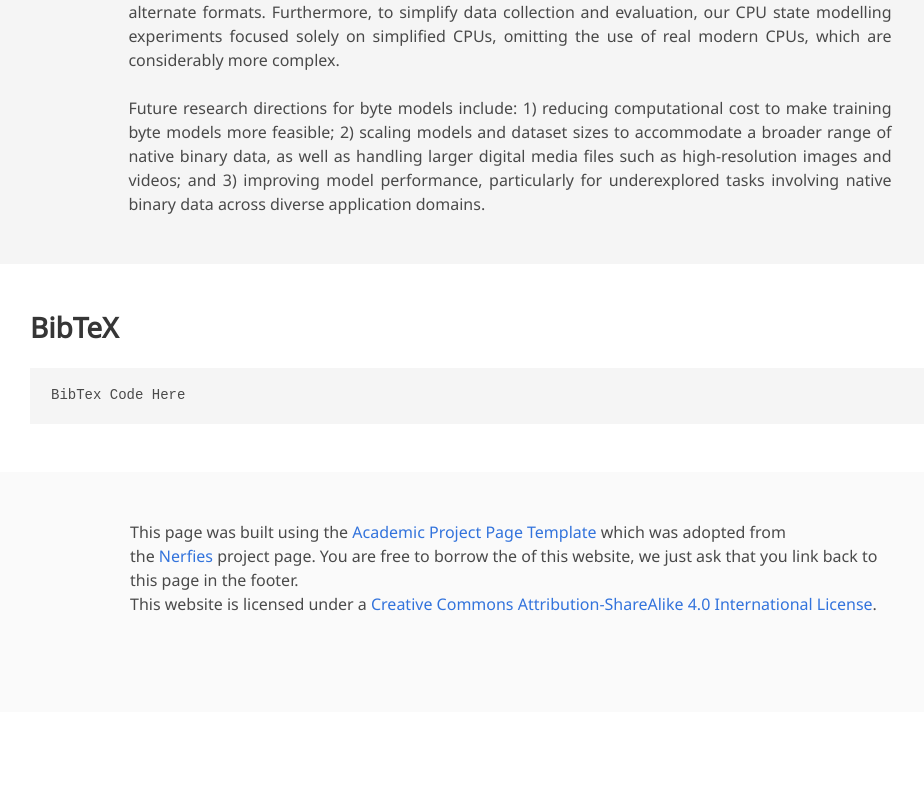
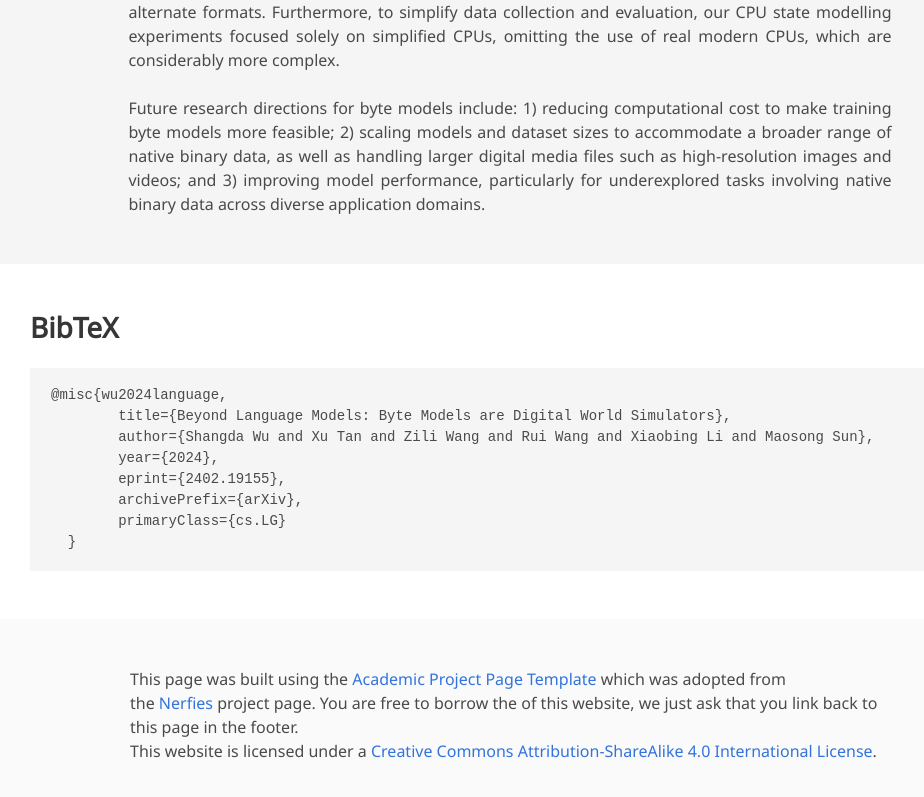
Before and after one commit to byte-gpt/byte-gpt.github.io, a plain HTML site: page index.html in a window 1280 px wide. Shown: the part 7594-8391 px from the top of the page, without its empty margins (130-1054 px from the left). Before the commit the page ends 8306 px from the top, so only its background shows below. Drawn offline with nearby package versions, Linux system fonts and the light colour scheme; some icons are missing; a web font is replaced by a local one.

Commit message:
Update index.html

```diff
--- a/index.html
+++ b/index.html
@@ -84,7 +84,7 @@
                     <div class="publication-links">
                          <!-- Arxiv PDF link -->
                       <span class="link-block">
-                        <a href="https://arxiv.org/pdf/2402.19155.pdf" target="_blank"
+                        <a href="https://arxiv.org/abs/2402.19155" target="_blank"
                         class="external-link button is-normal is-rounded is-dark">
                         <span class="icon">
                           <i class="ai ai-arxiv"></i>
@@ -204,7 +204,7 @@
       <br>
       <div class="content has-text-justified">
         <p>
-          This process involves converting data from one format to another, with symbolic music formats such as ABC notation and MIDI files serving as our main examples. For background information on ABC notation and MIDI, please refer to Appendix A in <a href="https://arxiv.org/pdf/2402.19155.pdf">our paper</a>. In this task, bGPT employs the generative modelling approach on concatenated byte sequences of paired ABC and MIDI files, separated by a special patch. The bGPT model learns to convert text-based ABC notation music scores into binary MIDI performance signals and, reversely, convert MIDI back into ABC notation. This necessitates the ability to simulate and reverse-engineer the <a href="https://github.com/xlvector/abcmidi">conversion algorithm</a>, which indicates an essential capability for modelling the digital world.</p>
+          This process involves converting data from one format to another, with symbolic music formats such as ABC notation and MIDI files serving as our main examples. For background information on ABC notation and MIDI, please refer to Appendix A in <a href="https://arxiv.org/abs/2402.19155">our paper</a>. In this task, bGPT employs the generative modelling approach on concatenated byte sequences of paired ABC and MIDI files, separated by a special patch. The bGPT model learns to convert text-based ABC notation music scores into binary MIDI performance signals and, reversely, convert MIDI back into ABC notation. This necessitates the ability to simulate and reverse-engineer the <a href="https://github.com/xlvector/abcmidi">conversion algorithm</a>, which indicates an essential capability for modelling the digital world.</p>
 
           In our data conversion tasks with bGPT, we found that the model typically achieves highly accurate conversions between ABC notation and MIDI files, closely mirroring the ground truth. Despite occasional decoding issues with converted MIDI files, bGPT demonstrates the remarkable capability to correct source data errors or more compactly encode conversions without losing accuracy. Below, we present a set of examples that illustrate these capabilities, including bGPT-converted MIDI from ABC notation, ABC notation from MIDI, and the original MIDI and ABC notation data for reference. For ease of demonstration, we've rendered each piece of data into MP3 audio and PDF sheet music. You can download the original data pack <a href="static/samples/conversion-samples.zip">here</a>.
           <br>
@@ -263,7 +263,7 @@
         <p>
           The model is fed with concatenated sequences of low-level machine instructions followed by a series of CPU register states. The objective is to accurately predict how the state updates with each instruction until the program halts. This task demonstrates the capacity of bGPT to interpret operational data and replicate digital activities within hardware.
           <br><br>
-          For CPU state modelling, we introduce the <a href="https://github.com/sanderwood/bgpt"><font color="#3273DC">CPU states</font></a> dataset (with 2.1 million instances), offering a simplified representation of CPU behaviour for ease of data collection and evaluation. Each dataset instance contains a 1KB memory block with varying numbers of machine instructions, followed by a sequence of 16-byte CPU register states. These states include various instructions, totaling 21 unique types with 43 variants, such as data movement, logical operations, and arithmetic operations. Within each state, 1 byte each is allocated for the Program Counter (PC) and Accumulator (ACC), 4 bytes are allocated for the Instruction Register (IR), with an additional 10 bytes reserved for general-purpose registers. Instances are generated by executing random sequences of 1 to 256 instructions and capturing the state after each execution. Despite simplifications, this dataset effectively simulates typical CPU behaviour. See Appendix B in <a href="https://arxiv.org/pdf/2402.19155.pdf"><font color="#3273DC">our paper</font></a> for more details.
+          For CPU state modelling, we introduce the <a href="https://github.com/sanderwood/bgpt"><font color="#3273DC">CPU states</font></a> dataset (with 2.1 million instances), offering a simplified representation of CPU behaviour for ease of data collection and evaluation. Each dataset instance contains a 1KB memory block with varying numbers of machine instructions, followed by a sequence of 16-byte CPU register states. These states include various instructions, totaling 21 unique types with 43 variants, such as data movement, logical operations, and arithmetic operations. Within each state, 1 byte each is allocated for the Program Counter (PC) and Accumulator (ACC), 4 bytes are allocated for the Instruction Register (IR), with an additional 10 bytes reserved for general-purpose registers. Instances are generated by executing random sequences of 1 to 256 instructions and capturing the state after each execution. Despite simplifications, this dataset effectively simulates typical CPU behaviour. See Appendix B in <a href="https://arxiv.org/abs/2402.19155"><font color="#3273DC">our paper</font></a> for more details.
         </div>
         <br>
       <div class="columns is-centered has-text-centered">
@@ -504,7 +504,14 @@
   <section class="section" id="BibTeX">
     <div class="container is-max-desktop content">
       <h2 class="title">BibTeX</h2>
-      <pre><code>BibTex Code Here</code></pre>
+      <pre><code>@misc{wu2024language,
+        title={Beyond Language Models: Byte Models are Digital World Simulators},
+        author={Shangda Wu and Xu Tan and Zili Wang and Rui Wang and Xiaobing Li and Maosong Sun},
+        year={2024},
+        eprint={2402.19155},
+        archivePrefix={arXiv},
+        primaryClass={cs.LG}
+  }</code></pre>
     </div>
 </section>
 <!--End BibTex citation -->
```
